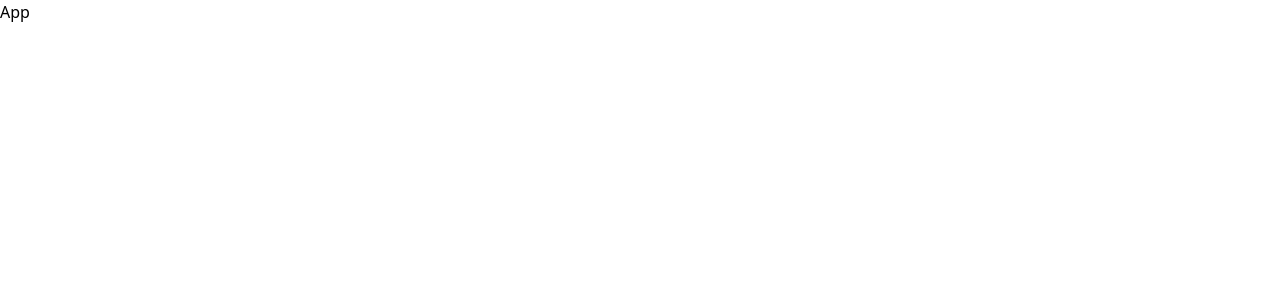
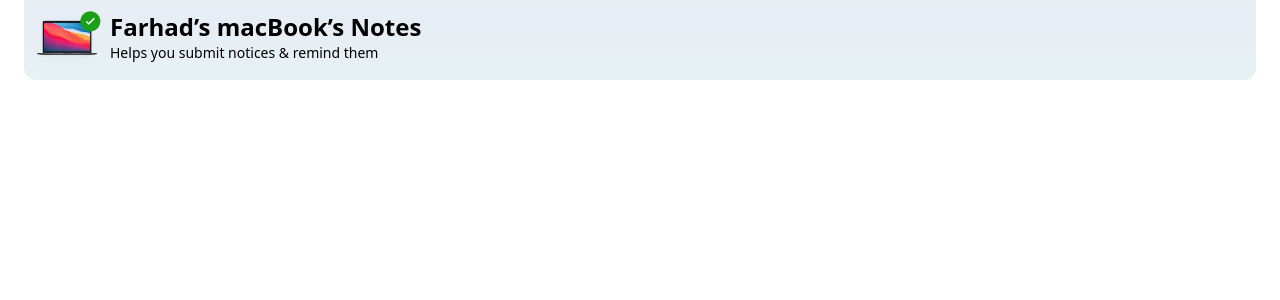
Before and after one commit to alirezafarin/post-management, a React (Create React App) app: page / in a window 1280 px wide. Shown: the top 300 px of the page. Built offline with nearby package versions, Linux system fonts and the light colour scheme.

Commit message:
feat: added Header component

```diff
--- a/src/App.tsx
+++ b/src/App.tsx
@@ -1,5 +1,11 @@
+import { Header } from 'components';
+
 function App() {
-  return <div className="App">App</div>;
+  return (
+    <div className="p-6 pt-0">
+      <Header />
+    </div>
+  );
 }
 
 export default App;
--- /dev/null
+++ b/src/components/Header/Header.tsx
@@ -0,0 +1,18 @@
+import MaxImage from 'assets/images/mac.png';
+import styles from './assets/styles/Header.module.css';
+import clsx from 'clsx';
+import { en } from 'dictionary/en';
+
+export const Header = () => {
+  return (
+    <div className={clsx('w-100 rounded-b-xl h-20 flex items-center', styles.headerBackground)}>
+      <div className="flex">
+        <img src={MaxImage} alt="header-Max-image" />
+        <div>
+          <h1 className="font-bold text-2xl">{en.header.title}</h1>
+          <p className="text-sm">{en.header.description}</p>
+        </div>
+      </div>
+    </div>
+  );
+};
--- /dev/null
+++ b/src/components/Header/assets/styles/Header.module.css
@@ -0,0 +1,3 @@
+.headerBackground {
+  background: radial-gradient(27383.93% 123.81% at 0% 25.57%, #e7edf5 0%, #e7f5f2 100%);
+}
--- /dev/null
+++ b/src/components/Header/index.ts
@@ -0,0 +1 @@
+export * from './Header';
--- /dev/null
+++ b/src/components/index.ts
@@ -0,0 +1 @@
+export * from './Header';
--- /dev/null
+++ b/src/dictionary/en.ts
@@ -0,0 +1,6 @@
+export const en = {
+  header: {
+    title: 'Farhad’s macBook’s Notes',
+    description: 'Helps you submit notices & remind them',
+  },
+};
```
Also changed, not shown: src/assets/images/mac.png (added).
